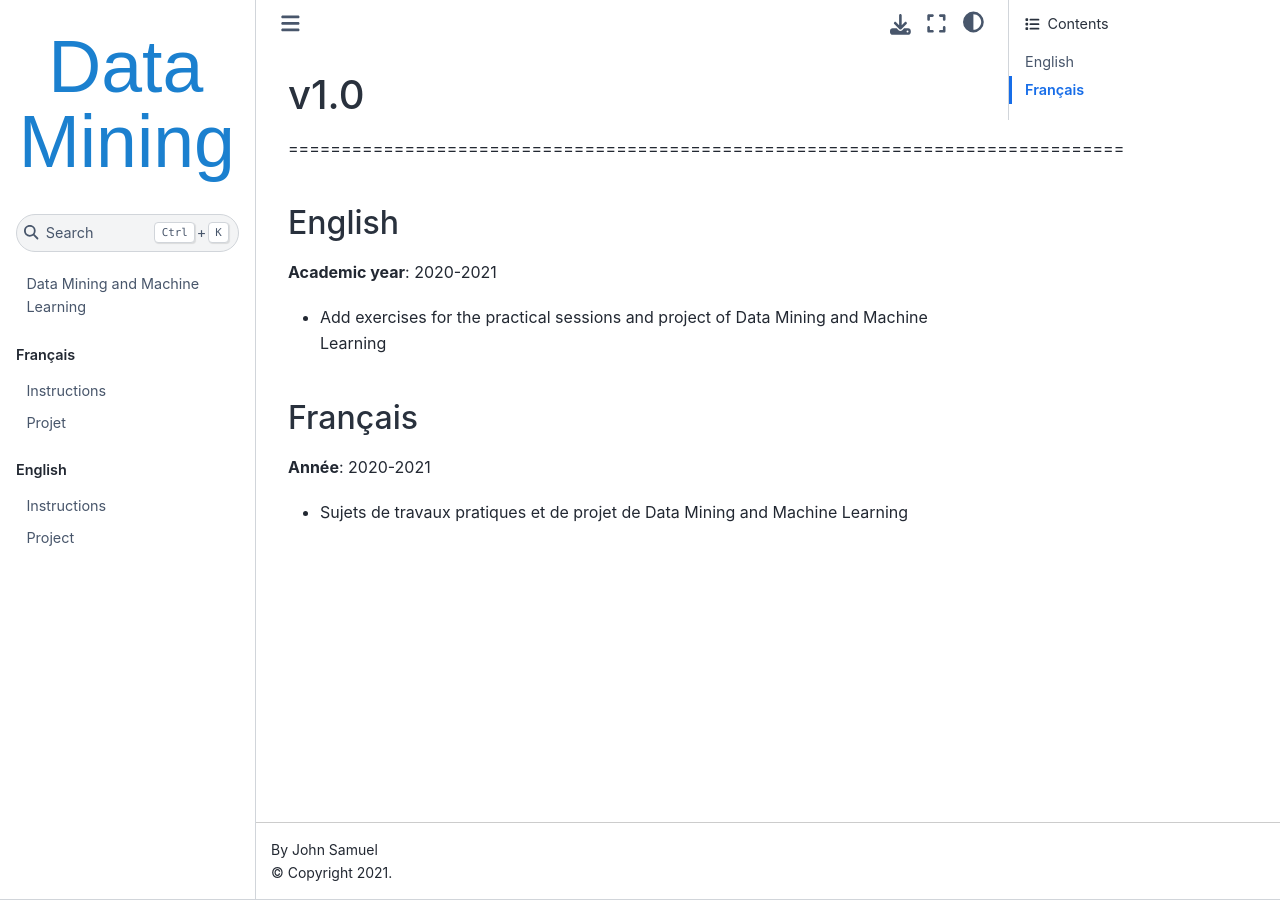
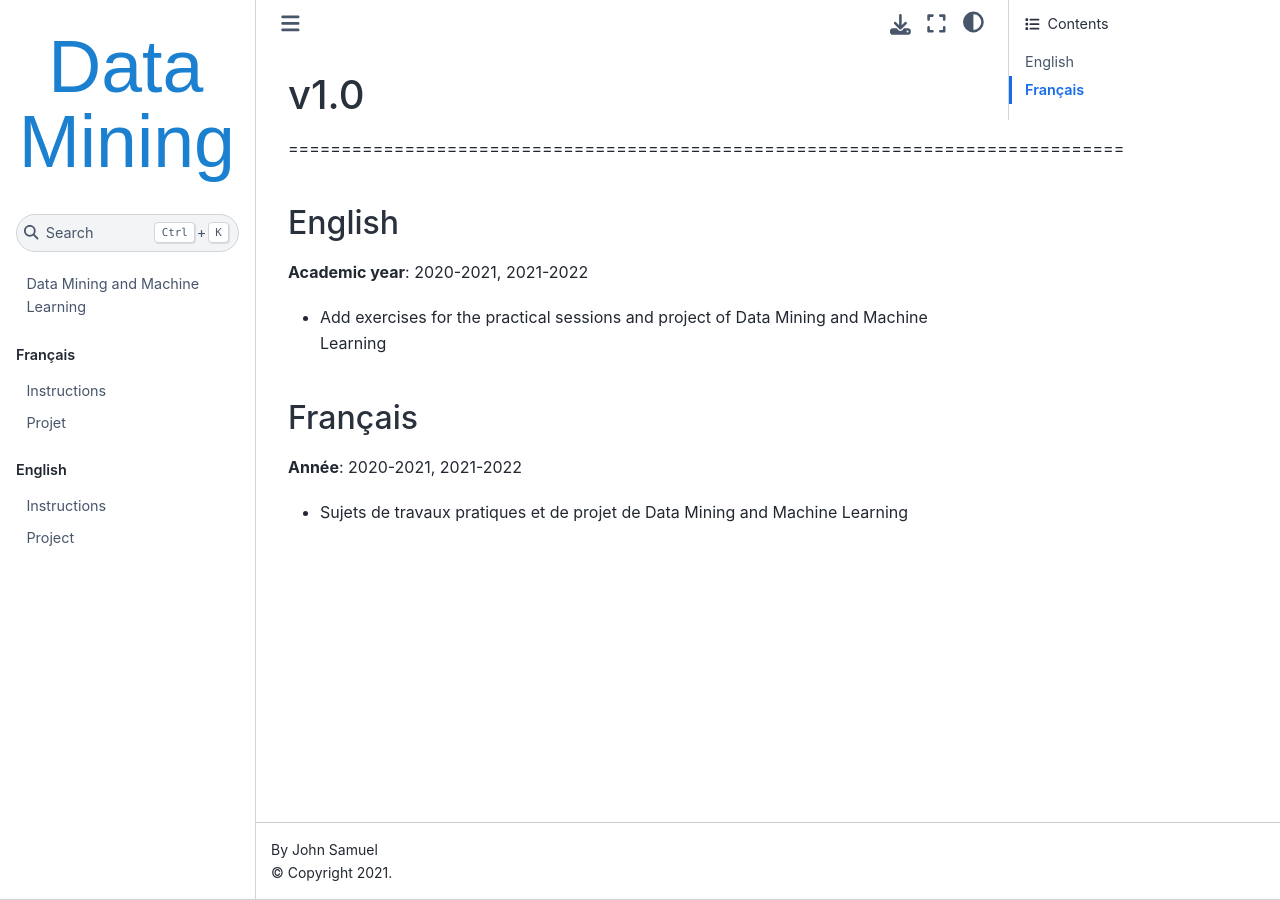
Before and after one commit to johnsamuelwrites/MachineLearning, a Jupyter Book: the page built from RELEASE.md, in a window 1280 px wide. Built offline with Jupyter Book 1.0.4 settings and Sphinx 7.4.7 and the Sphinx Book theme 1.1.4, drawn with Linux system fonts in a browser that asks for light colours; pages that are not in the unit, such as notebooks, are missing from menus.

Commit message:
Update release notes

```diff
--- a/RELEASE.md
+++ b/RELEASE.md
@@ -1,9 +1,9 @@
 # v1.0
 ===============================================================================
 ## English
-**Academic year**: 2020-2021
+**Academic year**: 2020-2021, 2021-2022
 * Add exercises for the practical sessions and project of Data Mining and Machine Learning
 
 ## Français
-**Année**: 2020-2021
+**Année**: 2020-2021, 2021-2022
 * Sujets de travaux pratiques et de projet de Data Mining and Machine Learning
```
